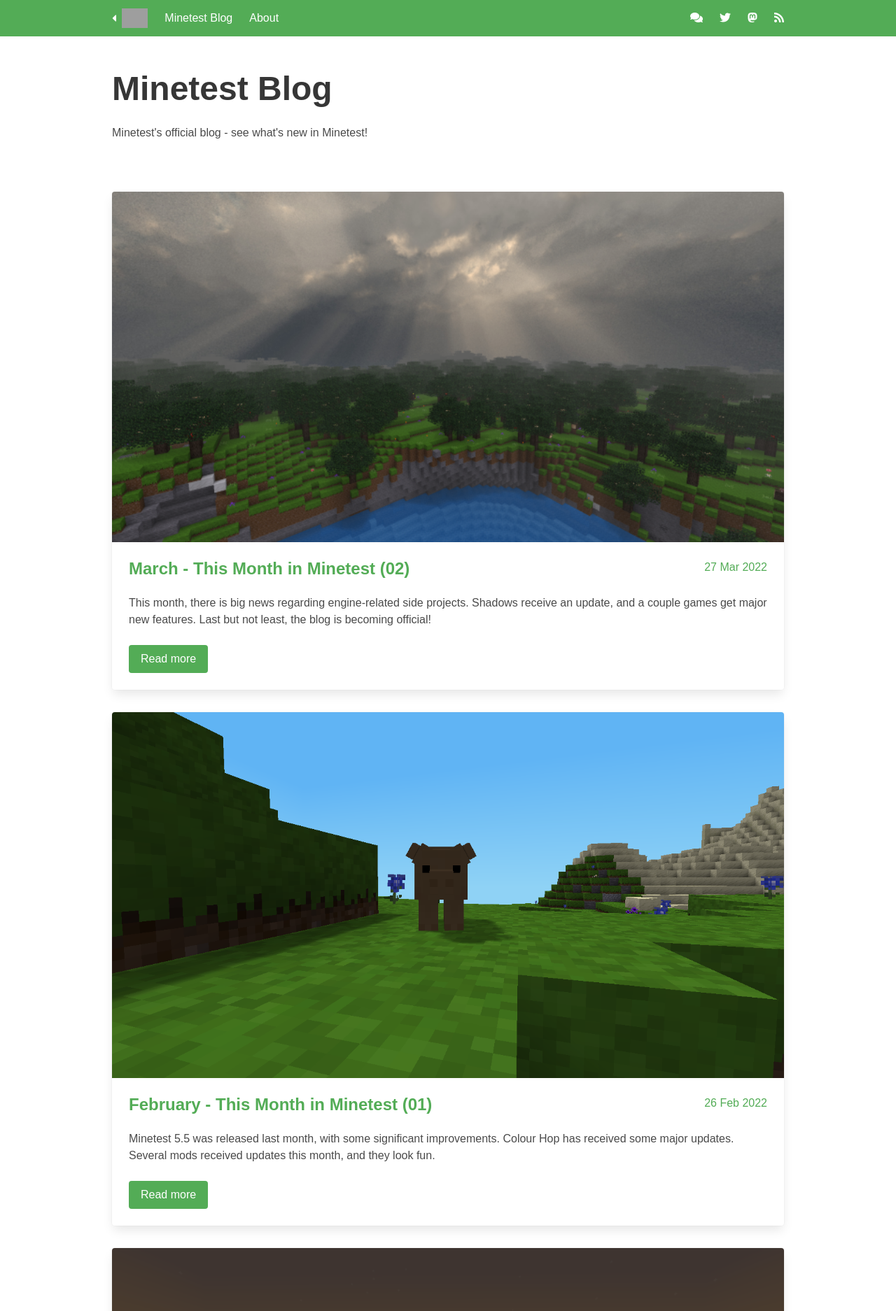
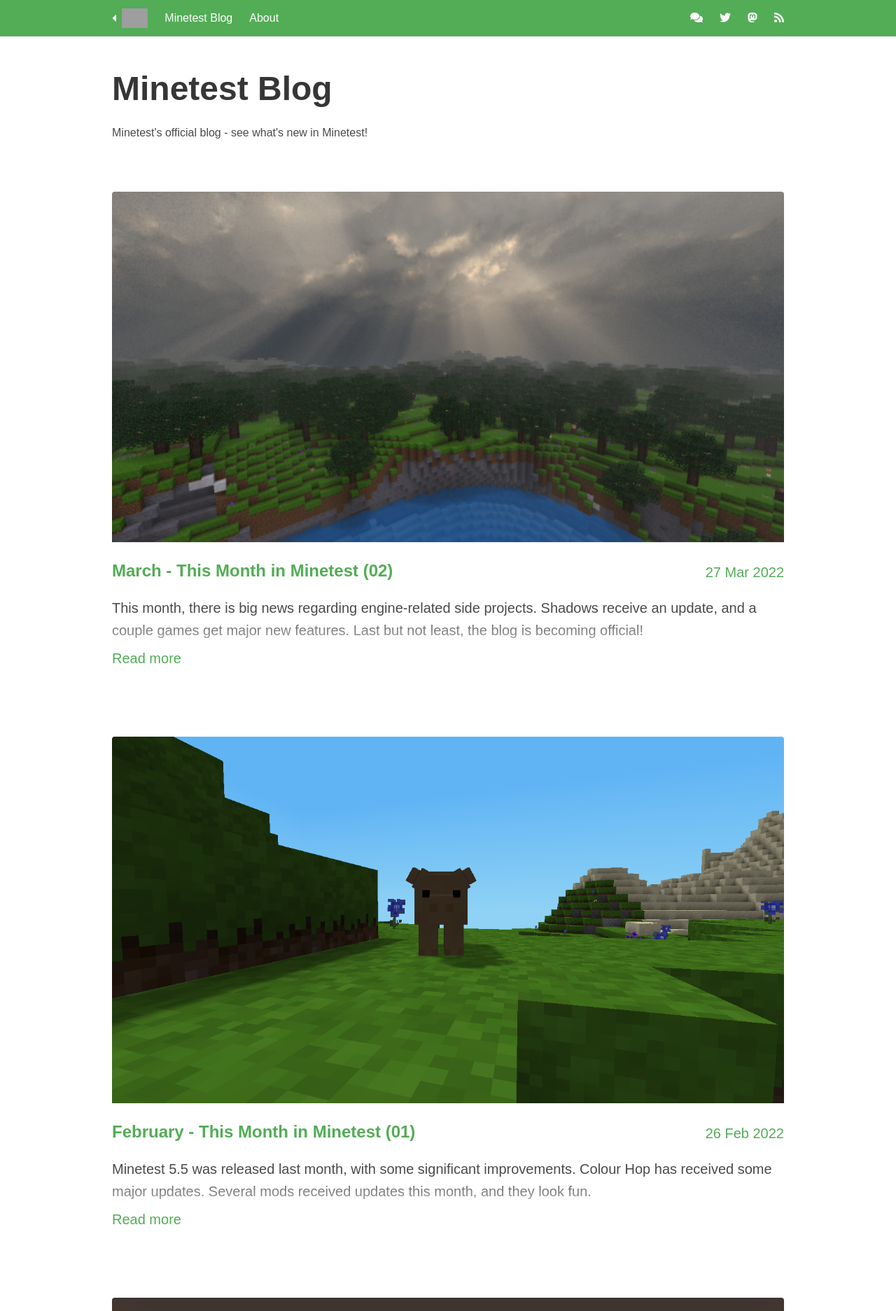
Before and after one commit to minetest/blog, a Jekyll site: the page built from index.html, in a window 1280 px wide. Shown: the top 1874 px of the page at 70% size. Built offline with Jekyll 4.4.1, drawn with Linux system fonts in a browser that asks for light colours; grey boxes are pictures that could not be loaded.

Commit message:
Improve posts list and article styling

```diff
--- a/_includes/post_card.html
+++ /dev/null
@@ -1,29 +0,0 @@
-{% assign post = include.post %}
-
-<div class="card" href="{{ post.url }}">
-	{% if post.image %}
-		<a class="card-image" href="{{ post.url }}">
-			<figure class="image is-16x9">
-				<img src="{{ post.image }}" alt="Post image">
-			</figure>
-		</a>
-	{% endif %}
-	<div class="card-content">
-		<a class="is-pulled-right" href="{{ post.url }}">
-			{{ post.date | date_to_string }}
-		</a>
-		<h2 class="title is-4">
-			<a href="{{ post.url }}">
-				{{ post.title }}
-			</a>
-		</h2>
-		<div class="content">
-			{{ post.excerpt }}
-		</div>
-		<p>
-			<a class="button is-primary" href="{{ post.url }}">
-				Read more
-			</a>
-		</p>
-	</div>
-</div>
--- a/_includes/post_list.html
+++ b/_includes/post_list.html
@@ -1,5 +1,31 @@
 <div class="posts">
 	{% for post in include.posts %}
-		{% include post_card.html post=post %}
+		<article class="post" href="{{ post.url }}">
+			{% if post.image %}
+				<a class="card-image" href="{{ post.url }}">
+					<figure class="image is-16x9">
+						<img src="{{ post.image }}" alt="Post image">
+					</figure>
+				</a>
+			{% endif %}
+			<div class="content">
+				<a class="is-pulled-right" href="{{ post.url }}">
+					{{ post.date | date_to_string }}
+				</a>
+				<h2 class="title is-4">
+					<a href="{{ post.url }}">
+						{{ post.title }}
+					</a>
+				</h2>
+				<div class="content">
+					{{ post.excerpt }}
+				</div>
+			</div>
+			<div class="readmore">
+				<a href="{{ post.url }}">
+					Read more
+				</a>
+			</div>
+		</article>
 	{% endfor %}
 </div>
--- a/_layouts/default.html
+++ b/_layouts/default.html
@@ -45,7 +45,7 @@
 
 	<script async src="/static/navbar.js"></script>
 
-	<footer class="footer">
+	<footer class="footer mt-6">
 		<div class="content has-text-centered has-text-grey">
 			<p>
 				Minetest Blog &copy; contributors.
--- a/_sass/_index.scss
+++ b/_sass/_index.scss
@@ -1,9 +1,39 @@
 @import "bulma";
+
+article {
+	line-height: 1.6;
+	font-size: 20px;
+
+	h1, h2, h3, h4, h5, h6 {
+		line-height: 1.1;
+	}
+
+	p {
+		margin-top: 0;
+		margin-bottom: 1.5rem;
+		word-wrap: break-word;
+	}
+}
 
 .posts {
 	display: flex;
 	flex-direction: column;
-	gap: 2em;
+	gap: 6em;
+}
+
+.post {
+	position: relative;
+	padding-bottom: 1rem;
+
+	.readmore {
+		background-image: linear-gradient(to bottom, rgba(255, 255, 255, 0), white);
+
+		padding-top: 3rem;
+		position: absolute;
+		bottom: 0;
+		left: 0;
+		right: 0;
+	}
 }
 
 
```
Also changed, not shown: _layouts/post.html (+6 -1 lines).
